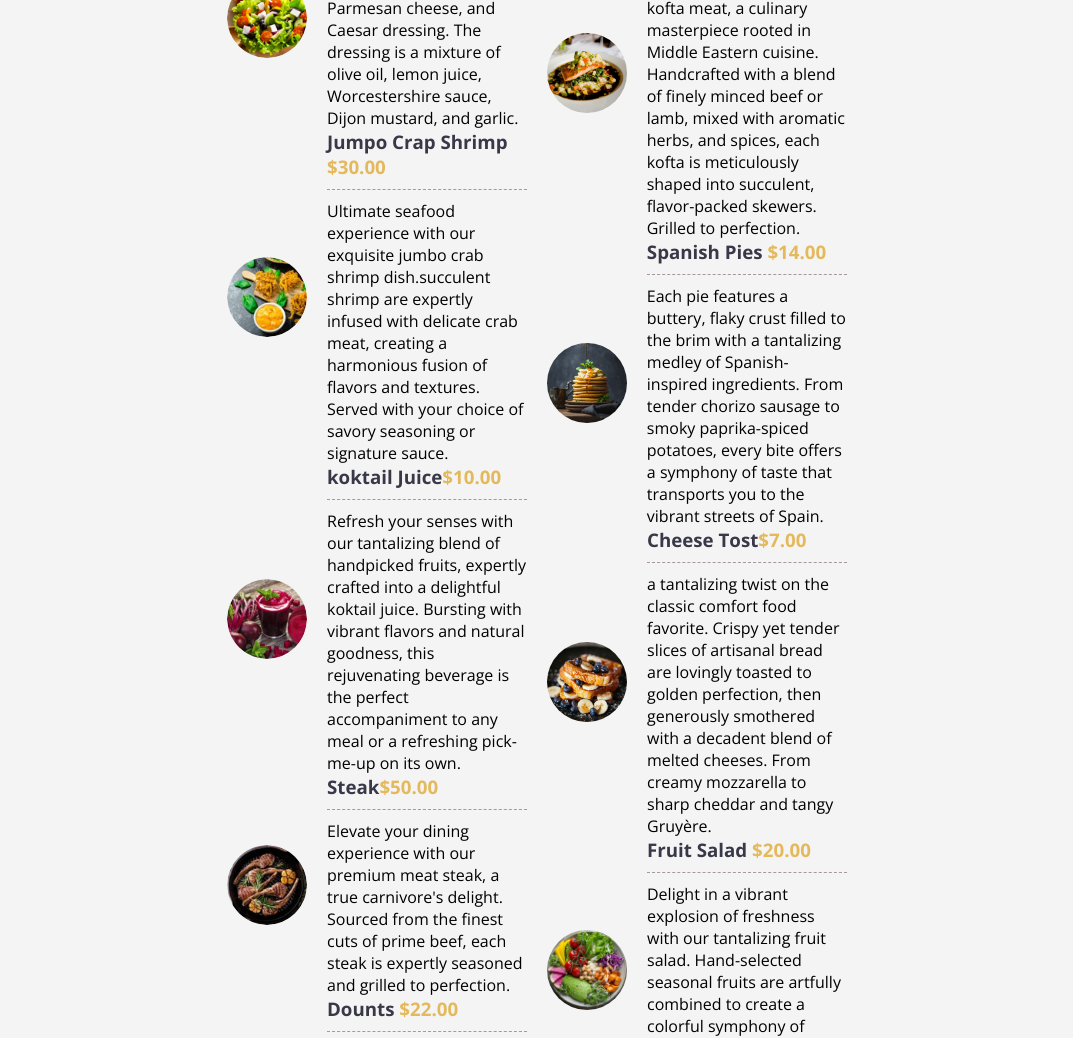
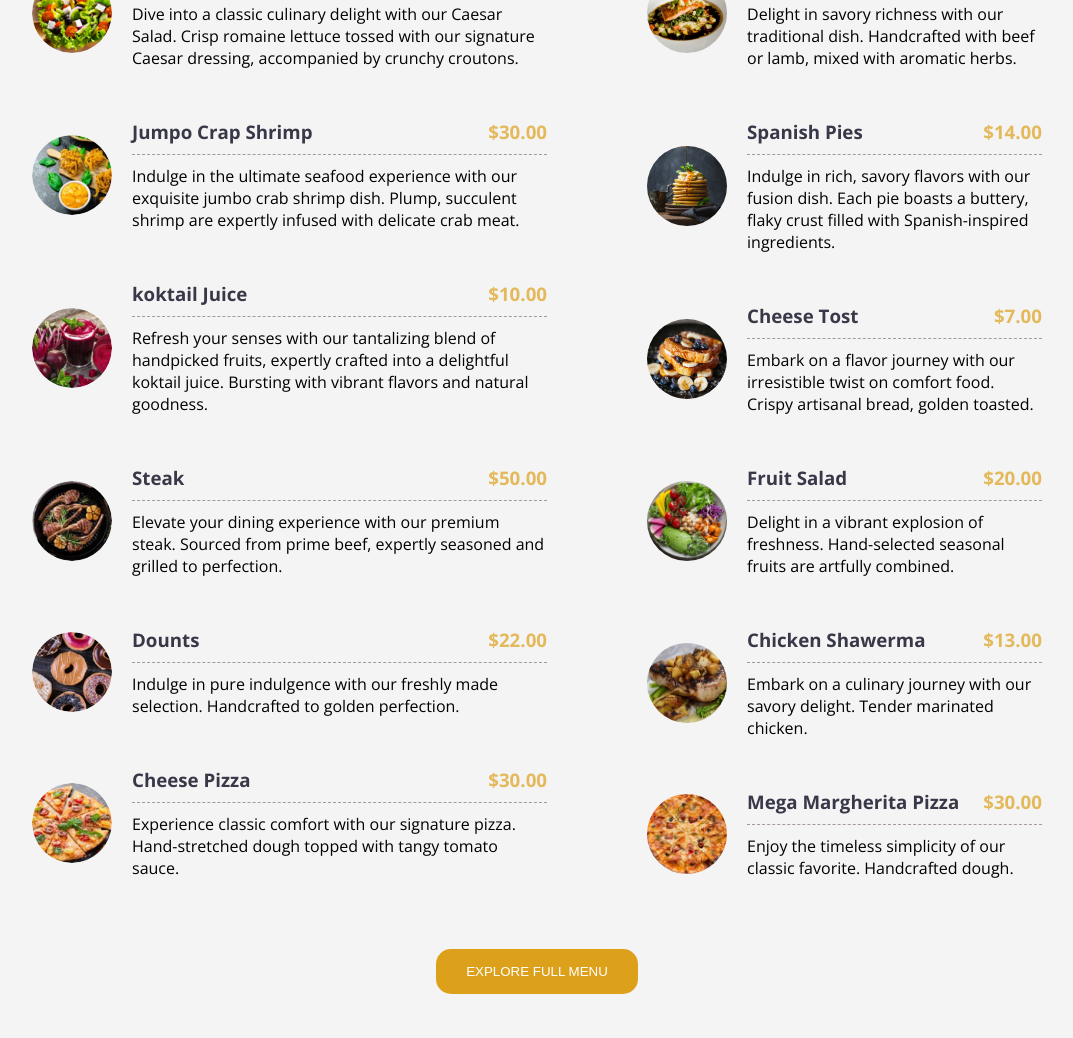
Before and after one commit to mariamnageh/Restaurant-Website-Using-HTML-CSS, a plain HTML site: page index.html in a window 1280 px wide. Shown: the part 2411-3449 px from the top of the page, without its empty margins (103-1176 px from the left). Drawn offline with nearby package versions, Linux system fonts and the light colour scheme.

Commit message:
Final Result

```diff
--- a/index.html
+++ b/index.html
@@ -117,17 +117,16 @@
                                     <img src="./images/food1.png" alt="Caesar Salad">
                                     <div>
                                         <h3>Caesar Salad <span class="primary-text">$18.00</span></h3>
-                                        <p>Caesar salad is made with romaine lettuce, croutons, Parmesan cheese, and Caesar dressing. The dressing is a mixture of
-                                        olive oil, lemon juice, Worcestershire sauce, Dijon mustard, and garlic.</p>
+                                        <p>Dive into a classic culinary delight with our Caesar Salad. Crisp romaine lettuce tossed with our signature Caesar
+                                        dressing, accompanied by crunchy croutons.</p>
                                     </div>
                                 </div>
                                 <div class="menu-item">
                                     <img src="./images/food2.png" alt="JUMBO CRAB SHRIMP">
                                     <div>
                                         <h3>Jumpo Crap Shrimp <span class="primary-text">$30.00</span></h3>
-                                        <p>Ultimate seafood experience with our exquisite jumbo crab shrimp dish.succulent shrimp are expertly infused with
-                                        delicate crab meat, creating a harmonious fusion of flavors and textures. Served with your choice of savory seasoning or
-                                        signature sauce.</p>
+                                        <p>Indulge in the ultimate seafood experience with our exquisite jumbo crab shrimp dish. Plump, succulent shrimp are
+                                        expertly infused with delicate crab meat.</p>
                                     </div>
                                 </div>
                                 <div class="menu-item">
@@ -135,35 +134,29 @@
                                     <div>
                                         <h3>koktail Juice<span class="primary-text">$10.00</span></h3>
                                         <p>Refresh your senses with our tantalizing blend of handpicked fruits, expertly crafted into a delightful koktail juice.
-                                        Bursting with vibrant flavors and natural goodness, this rejuvenating beverage is the perfect accompaniment to any meal
-                                        or a refreshing pick-me-up on its own.</p>
+                                        Bursting with vibrant flavors and natural goodness.</p>
                                     </div>
                                 </div>
                                 <div class="menu-item">
                                     <img src="./images/food4.png" alt="STEAK">
                                     <div>
                                         <h3>Steak<span class="primary-text">$50.00</span></h3>
-                                        <p>Elevate your dining experience with our premium meat steak, a true carnivore's delight. Sourced from the finest cuts of
-                                        prime beef, each steak is expertly seasoned and grilled to perfection.</p>
+                                        <p>Elevate your dining experience with our premium steak. Sourced from prime beef, expertly seasoned and grilled to
+                                        perfection.</p>
                                     </div>
                                 </div>
                                 <div class="menu-item">
                                     <img src="./images/food5.png" alt="DOUNTS">
                                     <div>
                                         <h3>Dounts <span class="primary-text">$22.00</span></h3>
-                                        <p>reat yourself to a moment of pure indulgence with our delectable selection of freshly made donuts. Each fluffy pastry is
-                                        lovingly handcrafted and fried to golden perfection, creating a heavenly texture that melts in your mouth with every
-                                        bite. Whether you prefer classic glazed, decadent chocolate-dipped, or adventurous flavors like maple bacon or cookies
-                                        and cream.</p>
+                                        <p>Indulge in pure indulgence with our freshly made selection. Handcrafted to golden perfection.</p>
                                     </div>
                                 </div>
                                 <div class="menu-item">
                                     <img src="./images/food6.png" alt="CHEESE PIZZA">
                                     <div>
                                         <h3>Cheese Pizza<span class="primary-text">$30.00</span></h3>
-                                        <p>Experience the classic comfort of our signature cheese pizza, crafted with love and expertise. Our hand-stretched dough
-                                        forms the perfect foundation for a generous layer of tangy tomato sauce, topped with a rich blend of premium cheeses.
-                                        Melted mozzarella, creamy provolone, and sharp Parmesan come together in harmony.</p>
+                                        <p>Experience classic comfort with our signature pizza. Hand-stretched dough topped with tangy tomato sauce.</p>
                                     </div>
                                 </div>
                             </div>
@@ -172,52 +165,43 @@
                                     <img src="./images/food7.jpeg" alt="KOFTA MEAT">
                                     <div>
                                         <h3>Kofta Meat<span class="primary-text">$40.00</span></h3>
-                                        <p>Delight in the savory richness of our traditional kofta meat, a culinary masterpiece rooted in Middle Eastern cuisine.
-                                        Handcrafted with a blend of finely minced beef or lamb, mixed with aromatic herbs, and spices, each kofta is
-                                        meticulously shaped into succulent, flavor-packed skewers. Grilled to perfection.</p>
+                                        <p>Delight in savory richness with our traditional dish. Handcrafted with beef or lamb, mixed with aromatic herbs.</p>
                                     </div>
                                 </div>
                                 <div class="menu-item">
                                     <img src="./images/food8.jpeg" alt="SPANISH PIES">
                                     <div>
                                         <h3>Spanish Pies <span class="primary-text">$14.00</span></h3>
-                                        <p>Each pie features a buttery, flaky crust filled to the brim with a tantalizing medley of Spanish-inspired ingredients.
-                                        From tender chorizo sausage to smoky paprika-spiced potatoes, every bite offers a symphony of taste that transports you
-                                        to the vibrant streets of Spain.</p>
+                                        <p>Indulge in rich, savory flavors with our fusion dish. Each pie boasts a buttery, flaky crust filled with
+                                        Spanish-inspired ingredients.</p>
                                     </div>
                                 </div>
                                 <div class="menu-item">
                                     <img src="./images/food9.jpeg" alt="CHEESE TOST">
                                     <div>
                                         <h3>Cheese Tost<span class="primary-text">$7.00</span></h3>
-                                        <p>a tantalizing twist on the classic comfort food favorite. Crispy yet tender slices of artisanal bread are lovingly
-                                        toasted to golden perfection, then generously smothered with a decadent blend of melted cheeses. From creamy mozzarella
-                                        to sharp cheddar and tangy Gruyère.</p>
+                                        <p>Embark on a flavor journey with our irresistible twist on comfort food. Crispy artisanal bread, golden toasted.</p>
                                     </div>
                                 </div>
                                 <div class="menu-item">
                                     <img src="./images/food10.jpeg" alt="FRUIT SALAD">
                                     <div>
                                         <h3>Fruit Salad <span class="primary-text">$20.00</span></h3>
-                                        <p>Delight in a vibrant explosion of freshness with our tantalizing fruit salad. Hand-selected seasonal fruits are artfully
-                                        combined to create a colorful symphony of flavors and textures. Each bite offers a refreshing burst of sweetness.</p>
+                                        <p>Delight in a vibrant explosion of freshness. Hand-selected seasonal fruits are artfully combined.</p>
                                     </div>
                                 </div>
                                 <div class="menu-item">
                                     <img src="./images/food11.jpeg" alt="CHICKEN SHAWARMA">
                                     <div>
                                         <h3>Chicken Shawerma<span class="primary-text">$13.00</span></h3>
-                                        <p>Tender slices of marinated chicken are slow-roasted to perfection on a vertical rotisserie, infusing each bite with an
-                                        irresistible blend of spices and flavors. Wrapped in warm, fluffy pita bread and topped with crisp lettuce, juicy
-                                        tomatoes, and tangy tahini sauce.</p>
+                                        <p>Embark on a culinary journey with our savory delight. Tender marinated chicken.</p>
                                     </div>
                                 </div>
                                 <div class="menu-item">
                                     <img src="./images/food12.jpeg" alt="Mega Margherita Pizza">
                                     <div>
                                         <h3>Mega Margherita Pizza<span class="primary-text">$30.00</span></h3>
-                                        <p>Our handcrafted pizza dough serves as the perfect canvas for a harmonious blend of fresh ingredients. Vibrant San
-                                        Marzano tomato sauce provides a flavorful base, topped with slices of creamy buffalo mozzarella cheese.Baked to perfection in our wood-fired oven.</p>
+                                        <p>Enjoy the timeless simplicity of our classic favorite. Handcrafted dough.</p>
                                     </div>
                                 </div>
                             </div>
--- a/style.css
+++ b/style.css
@@ -232,37 +232,31 @@ header *{
 #menu {
     background: #f4f4f4;
     padding: 5rem 0;
-    text-align: center;
-    /* Center align menu items */
+
 }
 
-#menu .menu-items {
+#menu .menu-items  {
     display: flex;
-    flex-wrap: wrap;
-    /* Allow menu items to wrap to next line if necessary */
     justify-content: center;
-    /* Center align horizontally */
-    gap: 20px;
-    /* Adjust spacing between menu items */
+    align-items: center;
+
 }
 
+
 #menu .menu-items .menu-item {
-    max-width: 300px;
-    /* Set maximum width for each menu item */
-    text-align: left;
-    /* Align text to the left */
     display: flex;
-    /* Align image and text horizontally */
+    justify-content: center;
     align-items: center;
-    /* Center align vertically */
+    margin: 50px;
+
 }
+
 
 #menu .menu-items .menu-item img {
     width: 80px;
-    height: 80px;
-    /* Adjust height to maintain aspect ratio */
     border-radius: 50%;
     margin-right: 20px;
+
 }
 
 #menu .menu-items .menu-item h3 {
@@ -270,23 +264,28 @@ header *{
     border-bottom: 1px dashed #a59999;
     padding-bottom: 10px;
     margin-bottom: 10px;
+    position: relative;
+
+}
+
+#menu .menu-items .menu-item span {
+    position: absolute;
+    top: 0;
+    right: 0;
+
 }
 
 #menu .btn {
     background: #dda01b;
     color: #fff;
-    margin-top: 20px;
-    /* Move button away from menu items */
-    padding: 10px 20px;
-    /* Add padding to button */
-    border: none;
-    border-radius: 5px;
+    margin: 20px auto 0;
+    display: block;
     cursor: pointer;
-    transition: background 0.3s ease;
 }
 
 #menu .btn:hover {
     background: #383848;
+
 }
 
 /*Day Time*/
```
